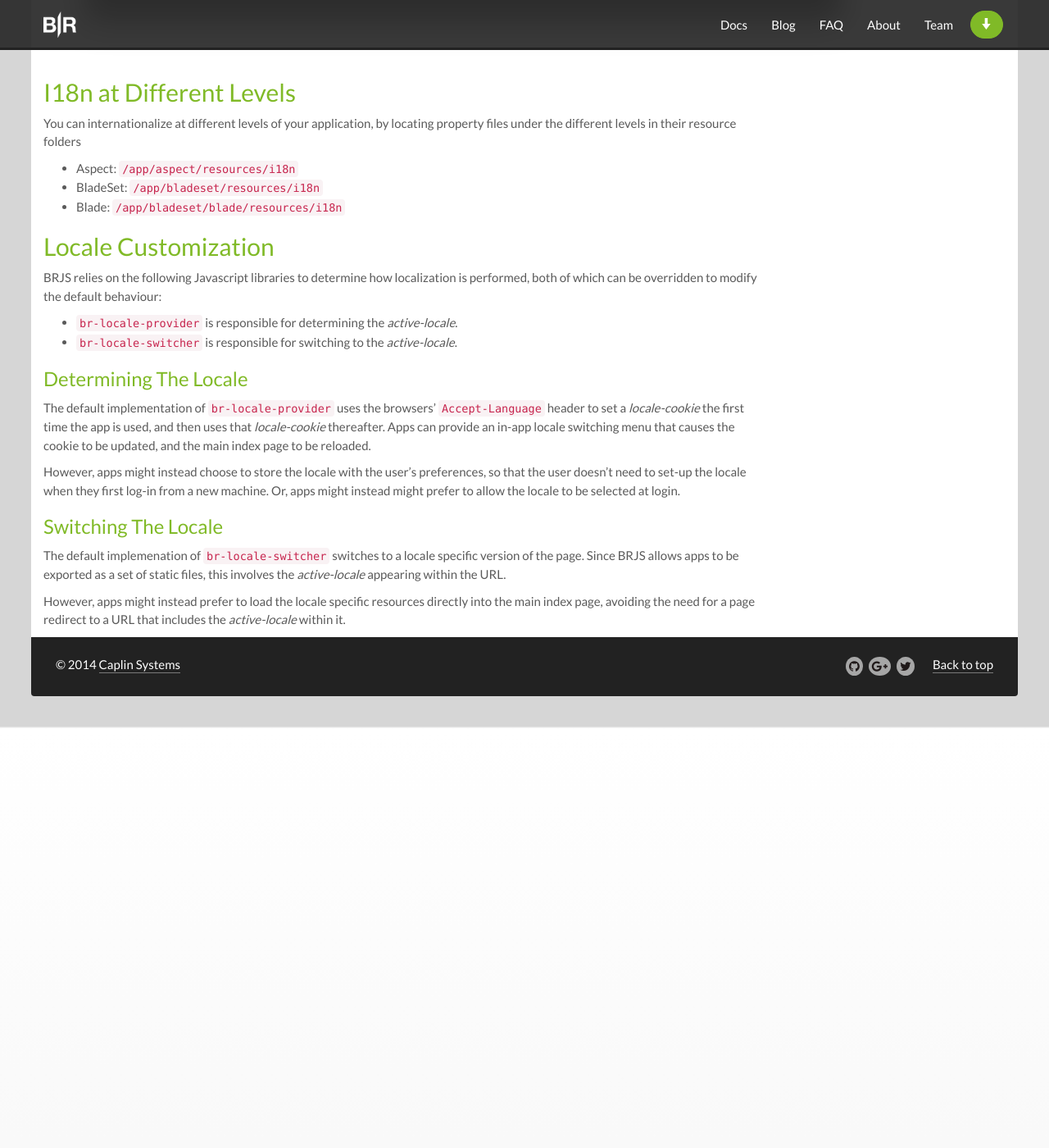
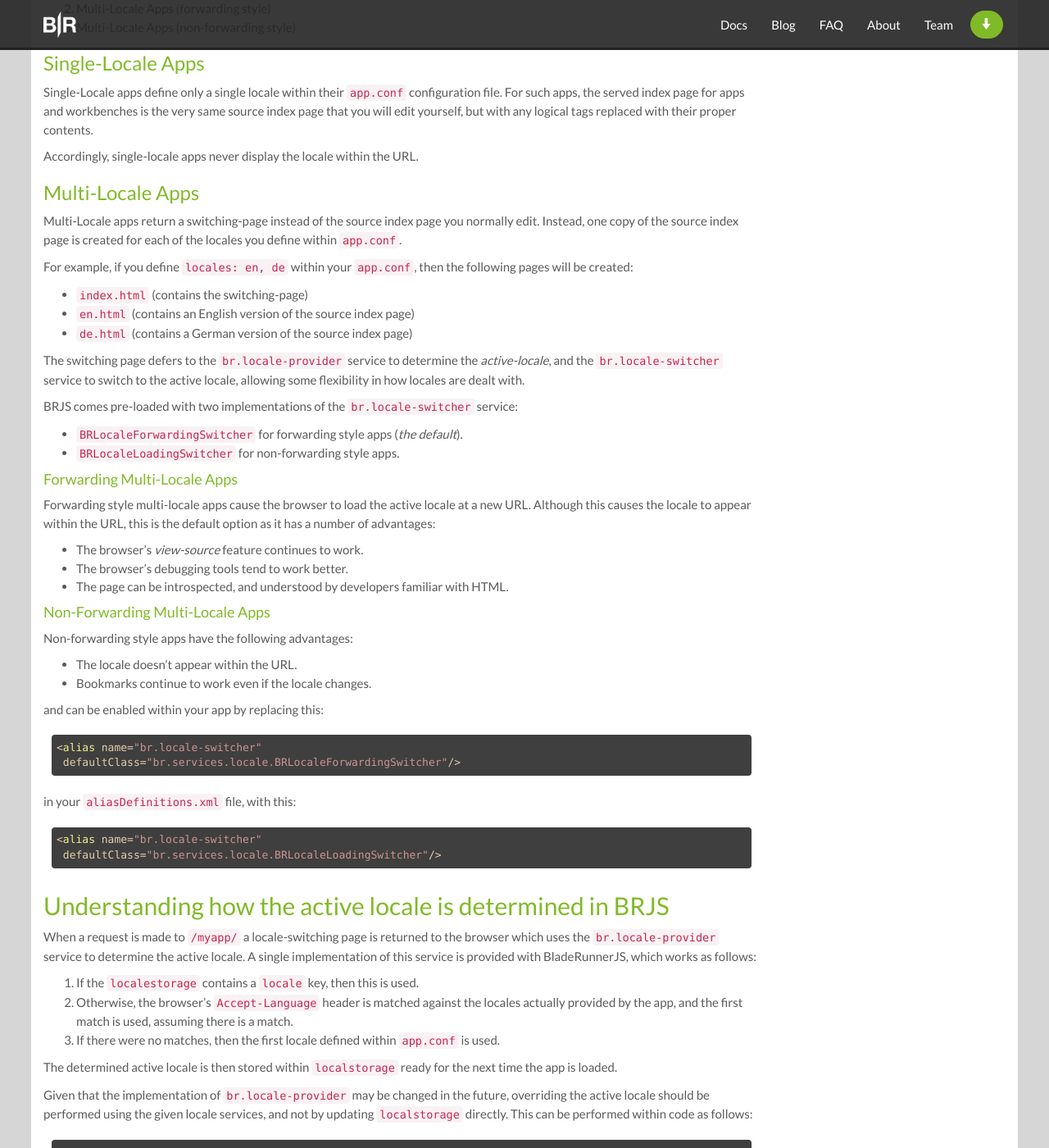
Before and after one commit to BladeRunnerJS/brjs-site, a Jekyll site: the page built from docs/use/internationalization.md, in a window 1280 px wide and 1400 px high, scrolled down 16423 px. Shown: the whole window at 82% size. Built offline with Jekyll 4.4.1, drawn with Linux system fonts in a browser that asks for light colours; nearby versions of some CDN libraries; Markdown is read by kramdown in place of the engine named in the settings; before the commit the page ends 17310 px from its top, so only the background shows below that; some of the changed text lies outside the part shown.

Commit message:
Updated the 'Internationalizing your App' page to reflect the many recent changes made to how we no support localized apps.

````diff
--- a/docs/use/internationalization.md
+++ b/docs/use/internationalization.md
@@ -37,21 +37,6 @@ Run the [workbench](/docs/concepts/workbenches) for the blade and it should look
 
 ![](/docs/use/img/locale-start.png)
 
-## Understanding how locale URLs are handled in BRJS
-
-Before we continue we need to first understand how the URLs used in a multi-locale apps change depending on the locale currently in use &mdash; this information doesn't apply to single-locale apps however, since these don't include the locale within the app URL.
-
-When a request is made to `/myapp/` a 'locale forwarding' page is returned to the browser. Using the browsers' `Accept-Language` header; the value of the locale cookie and the locales the app supports this page forwards the browser to a localized app page, for example `/myapp/en/`. This localized app page then contains the neccessary CSS, JS, XML and HTML requests for the app.
-
-In order to change the currently selected locale, the app will normally set a cookie, and the browser must re-request the `/myapp/` URL so the locale forwarder can recalculate the locale and send the browser to the correct page.
-
-<div class="alert alert-info">
-<p>
-This mechanism currently prevents users of your app refreshing the page in order to change their locale. We hope to add a <a href="https://github.com/BladeRunnerJS/brjs/issues/804">mechanism</a> where apps can optionally push users back to the locale forwarder if they are using the incorrect locale.
-</p>
-</div>
-
-If you'd like to change the mechanism by which the active locale is chosen, or the mechanism by which assets for the active locale are made use of, please see the [Locale Customization](#locale-customization) section.
 
 ## Set up Supported Locales
 
@@ -61,6 +46,8 @@ Have a look in `app.conf` within the application root directory. It defines the
 requirePrefix: <namespace>
 locales: en, de, es
 ```
+
+If you ensure that there is more than one locale at this point, then refresh the browser, you will see that the locale now appears within the URL. The [Understanding how locale switching is handled in BRJS](#understanding-how-locale-switching-is-handled-in-brjs) section explains the subtleties of how this works.
 
 ## Include the Internationalization Bundler
 
@@ -104,8 +91,6 @@ Refresh the workbench, and it should look like this:
 ![](/docs/use/img/locale-html-token.png)
 
 The token replacement works by replacing all i18n tokens in all HTML as it is streamed through the HTML Bundler.
-
-Note: We were able to simply refresh the page here rather than requesting the 'locale forwarder' since we weren't changing the locale we were using.
 
 ## Internationalizing via JavaScript
 
@@ -409,21 +394,85 @@ You can internationalize at different levels of your application, by locating pr
 * BladeSet: `/app/bladeset/resources/i18n`
 * Blade: `/app/bladeset/blade/resources/i18n`
 
-## Locale Customization
+## Understanding how locale switching is handled in BRJS
 
-BRJS relies on the following Javascript libraries to determine how localization is performed, both of which can be overridden to modify the default behaviour:
+Before we continue we first need to understand how locale switching is handled depending on the type of app in use. For the purposes of internationalization, there are three types of app:
 
-  * `br-locale-provider` is responsible for determining the _active-locale_.
-  * `br-locale-switcher` is responsible for switching to the _active-locale_.
+  1. Single-Locale Apps
+  1. Multi-Locale Apps (forwarding style)
+  1. Multi-Locale Apps (non-forwarding style)
 
-### Determining The Locale
+### Single-Locale Apps
 
-The default implementation of `br-locale-provider` uses the browsers' `Accept-Language` header to set a _locale-cookie_ the first time the app is used, and then uses that _locale-cookie_ thereafter. Apps can provide an in-app locale switching menu that causes the cookie to be updated, and the main index page to be reloaded.
+Single-Locale apps define only a single locale within their `app.conf` configuration file. For such apps, the served index page for apps and workbenches is the very same source index page that you will edit yourself, but with any logical tags replaced with their proper contents.
 
-However, apps might instead choose to store the locale with the user's preferences, so that the user doesn't need to set-up the locale when they first log-in from a new machine. Or, apps might instead might prefer to allow the locale to be selected at login.
+Accordingly, single-locale apps never display the locale within the URL.
 
-### Switching The Locale
 
-The default implemenation of `br-locale-switcher` switches to a locale specific version of the page. Since BRJS allows apps to be exported as a set of static files, this involves the _active-locale_ appearing within the URL.
+### Multi-Locale Apps
 
-However, apps might instead prefer to load the locale specific resources directly into the main index page, avoiding the need for a page redirect to a URL that includes the _active-locale_ within it.
+Multi-Locale apps return a switching-page instead of the source index page you normally edit. Instead, one copy of the source index page is created for each of the locales you define within `app.conf`.
+
+For example, if you define `locales: en, de` within your `app.conf`, then the following pages will be created:
+
+  * `index.html` (contains the switching-page)
+  * `en.html` (contains an English version of the source index page)
+  * `de.html` (contains a German version of the source index page)
+
+The switching page defers to the `br.locale-provider` service to determine the _active-locale_, and the `br.locale-switcher` service to switch to the active locale, allowing some flexibility in how locales are dealt with.
+
+BRJS comes pre-loaded with two implementations of the `br.locale-switcher` service:
+
+  * `BRLocaleForwardingSwitcher` for forwarding style apps (_the default_).
+  * `BRLocaleLoadingSwitcher` for non-forwarding style apps.
+
+
+#### Forwarding Multi-Locale Apps
+
+Forwarding style multi-locale apps cause the browser to load the active locale at a new URL. Although this causes the locale to appear within the URL, this is the default option as it has a number of advantages:
+
+  * The browser's _view-source_ feature continues to work.
+  * The browser's debugging tools tend to work better.
+  * The page can be introspected, and understood by developers familiar with HTML.
+
+
+#### Non-Forwarding Multi-Locale Apps
+
+Non-forwarding style apps have the following advantages:
+
+  * The locale doesn't appear within the URL.
+  * Bookmarks continue to work even if the locale changes.
+
+and can be enabled within your app by replacing this:
+
+```xml
+<alias name="br.locale-switcher"
+ defaultClass="br.services.locale.BRLocaleForwardingSwitcher"/>
+```
+
+in your `aliasDefinitions.xml` file, with this:
+
+```xml
+<alias name="br.locale-switcher"
+ defaultClass="br.services.locale.BRLocaleLoadingSwitcher"/>
+```
+
+
+## Understanding how the active locale is determined in BRJS
+
+When a request is made to `/myapp/` a locale-switching page is returned to the browser which uses the `br.locale-provider` service to determine the active locale. A single implementation of this service is provided with BladeRunnerJS, which works as follows:
+
+  1. If the `localestorage` contains a `locale` key, then this is used.
+  1. Otherwise, the browser's `Accept-Language` header is matched against the locales actually provided by the app, and the first match is used, assuming there is a match.
+  1. If there were no matches, then the first locale defined within `app.conf` is used.
+
+The determined active locale is then stored within `localstorage` ready for the next time the app is loaded.
+
+Given that the implementation of `br.locale-provider` may be changed in the future, overriding the active locale should be performed using the given locale services, and not by updating `localstorage` directly. This can be performed within code as follows:
+
+```js
+require('br.locale-provider').setActiveLocale(newLocale);
+require('br.locale-switcher').switch();
+```
+
+You are also free to provide your own implementation of the `br.locale-provider` service. For example, if you'd prefer the user's locale to be stored along with the user's settings on the server, so that they automatically get their preferred locale even when they login using a new computer or device.
````
Also changed, not shown: docs/use/img/locale-de-css.png, docs/use/img/locale-de-date-long.png, docs/use/img/locale-de-date.png, docs/use/img/locale-de-number.png, docs/use/img/locale-de-parameterized.png, docs/use/img/locale-en-css.png, docs/use/img/locale-en-date-long.png, docs/use/img/locale-en-date.png, docs/use/img/locale-en-number.png, docs/use/img/locale-en-parameterized.png, docs/use/img/locale-german.png, docs/use/img/locale-html-token.png, docs/use/img/locale-js-token.png, docs/use/img/locale-property-not-found.png, 1 more files.
